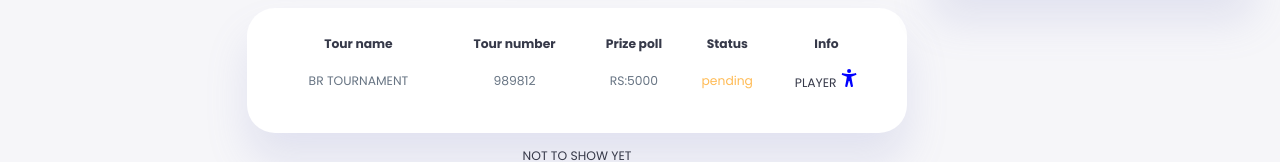
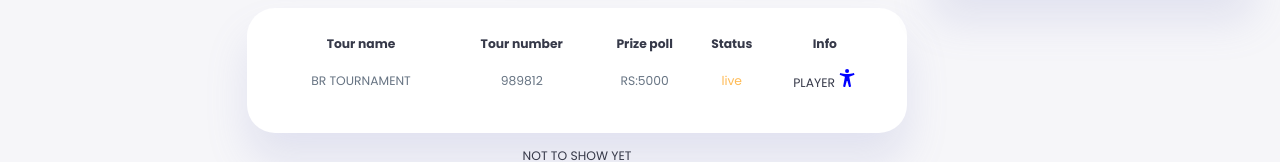
Before and after one commit to dashbord1/dashboard2, a plain HTML site: page 989812.html in a window 1280 px wide. Shown: the part 493-655 px from the top of the page. Drawn offline with nearby package versions, Linux system fonts and the light colour scheme.

Commit message:
Update 989812.html

```diff
--- a/989812.html
+++ b/989812.html
@@ -178,8 +178,8 @@
                         <td>BR TOURNAMENT</td>
                         <td>989812</td>
                         <td>RS:5000</td>
-                        <td class="warning">pending</td>
-                        <td class="primary"><a href="https://docs.google.com/spreadsheets/d/1IrQD8lkCxYGJoNRjxlgp4pJqXm4LMuLRQGSo_DZ-pAo/edit#gid=1666841036" target="_blank"> PLAYER <ion-icon name="accessibility-sharp" class="plo"></ion-icon> </a></td>
+                        <td class="warning">live</td>
+                        <td class="primary"><a href="https://docs.google.com/spreadsheets/d/1n6oksHG9WFI_AwoIs1qxfFB_w3HDc5sJwExl4y54pOA/edit?resourcekey#gid=1583983594" target="_blank"> PLAYER <ion-icon name="accessibility-sharp" class="plo"></ion-icon> </a></td>
                     </tr>
                    <!--  <tr>
                         <td>foldable mini drone</td>
```
